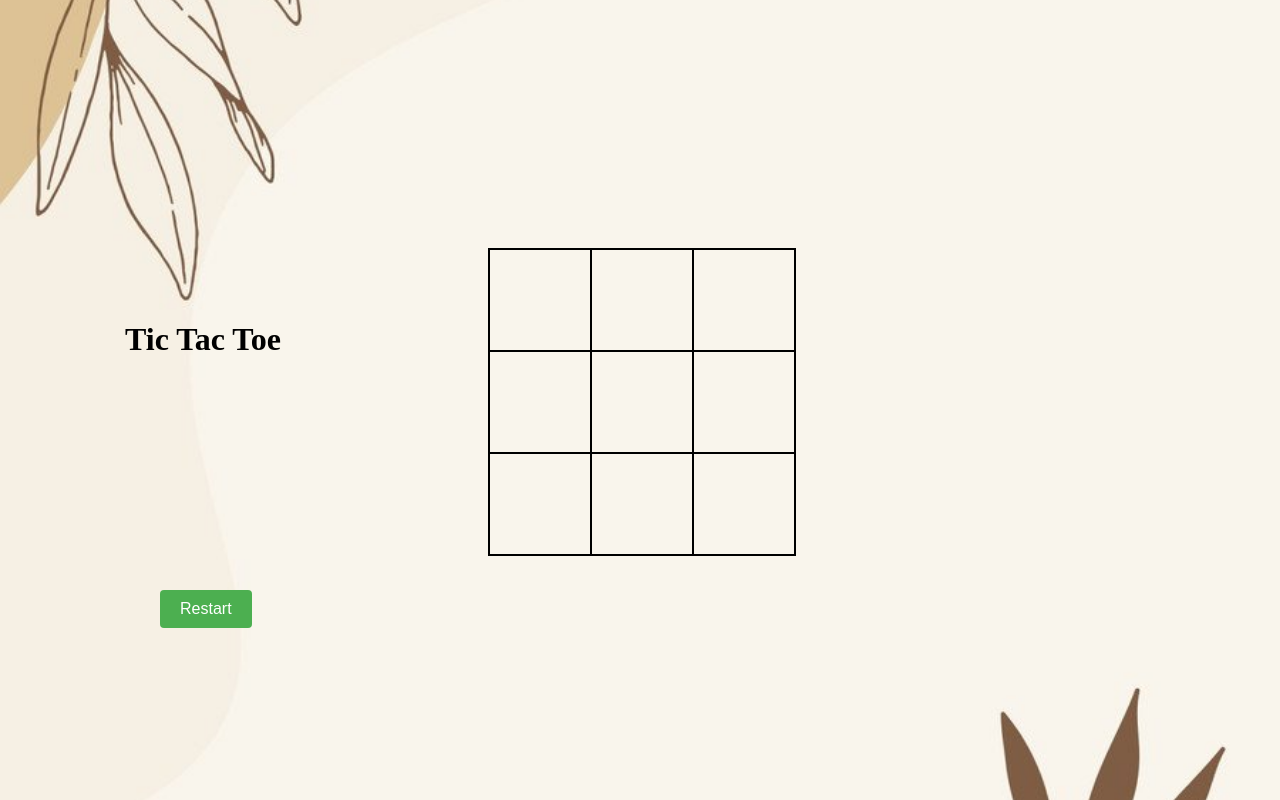
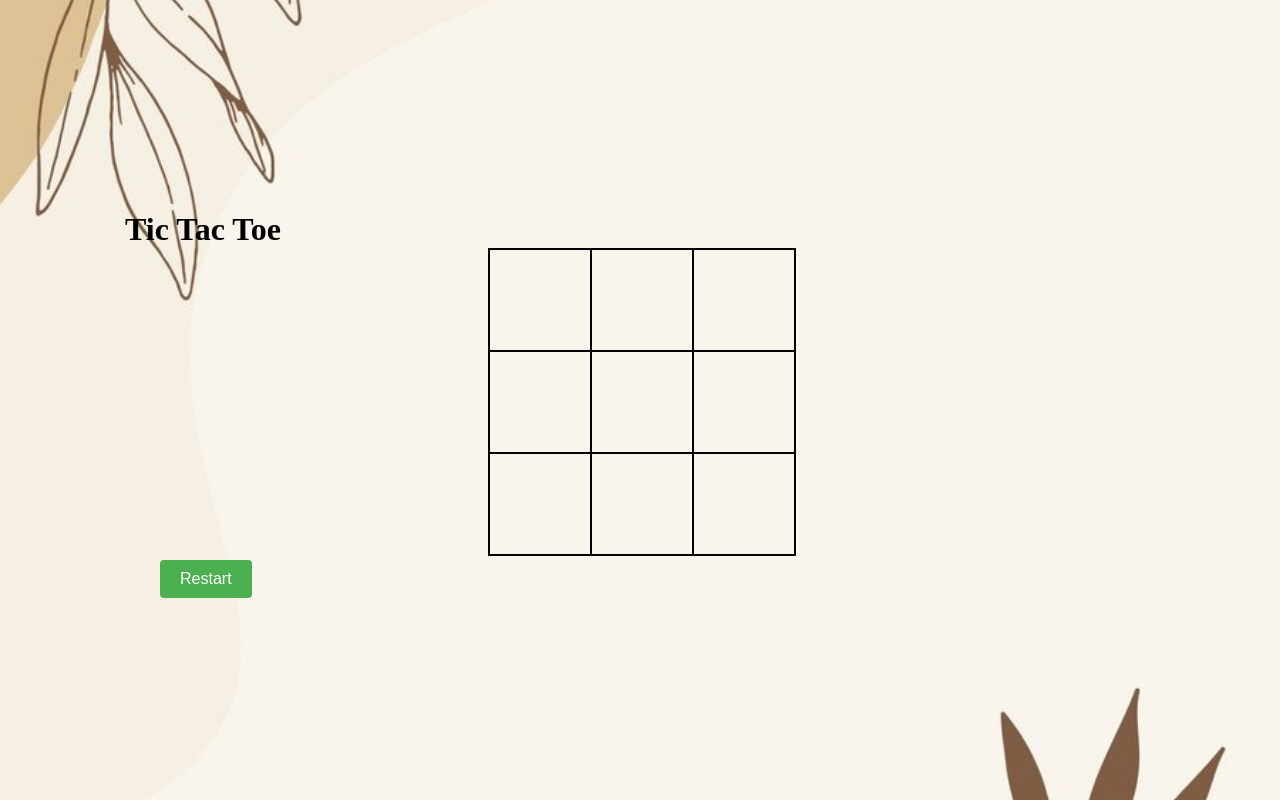
Before and after one commit to drewrelevo/tictac-website, a plain HTML site: page index.html in a window 1280 px wide. Drawn offline with Linux system fonts and the light colour scheme.

Commit message:
Update index.html

```diff
--- a/index.html
+++ b/index.html
@@ -37,7 +37,7 @@
     h1 {
         text-align: center;
         position: absolute;
-        top: 300px;
+        top: 190px;
         left: 125px;
     }
     #status {
@@ -61,7 +61,7 @@
     button {
 
         position: absolute;
-        top: 590px;
+        top: 560px;
         left: 160px;
     }
 
```
